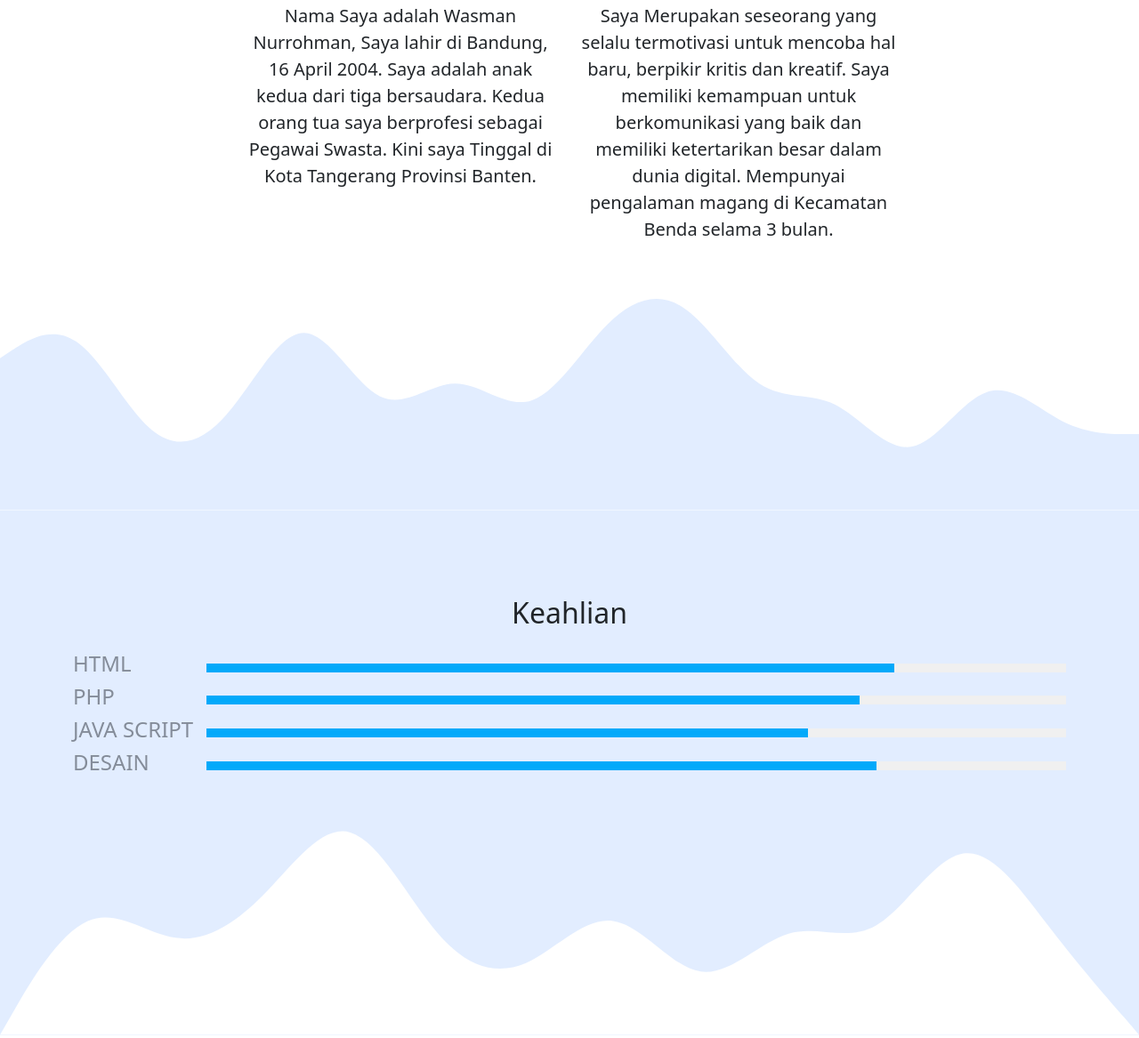
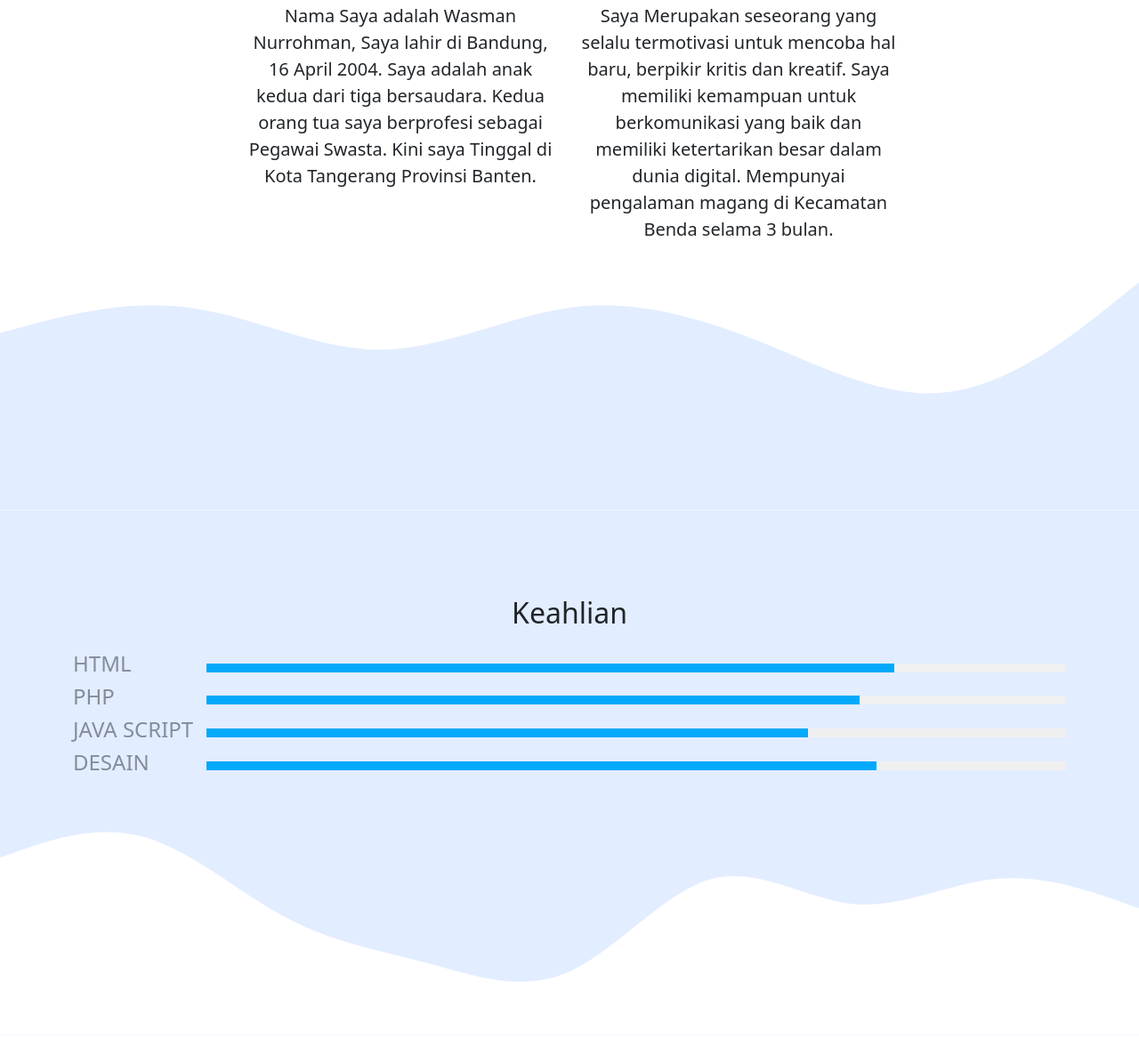
Before and after one commit to wasmann21/WASMAN-github.io, a plain HTML site: page index.html in a window 1280 px wide. Shown: the part 861-2028 px from the top of the page at 89% size. Drawn offline with nearby package versions, Linux system fonts and the light colour scheme.

Commit message:
mengubah wave

```diff
--- a/index.html
+++ b/index.html
@@ -103,13 +103,7 @@
           </div>
         </div>
       </div>
-      <svg xmlns="http://www.w3.org/2000/svg" viewBox="0 0 1440 320">
-        <path
-          fill="#e2edff"
-          fill-opacity="1"
-          d="M0,128L16,117.3C32,107,64,85,96,106.7C128,128,160,192,192,218.7C224,245,256,235,288,197.3C320,160,352,96,384,96C416,96,448,160,480,176C512,192,544,160,576,160C608,160,640,192,672,181.3C704,171,736,117,768,85.3C800,53,832,43,864,64C896,85,928,139,960,160C992,181,1024,171,1056,186.7C1088,203,1120,245,1152,240C1184,235,1216,181,1248,170.7C1280,160,1312,192,1344,208C1376,224,1408,224,1424,224L1440,224L1440,320L1424,320C1408,320,1376,320,1344,320C1312,320,1280,320,1248,320C1216,320,1184,320,1152,320C1120,320,1088,320,1056,320C1024,320,992,320,960,320C928,320,896,320,864,320C832,320,800,320,768,320C736,320,704,320,672,320C640,320,608,320,576,320C544,320,512,320,480,320C448,320,416,320,384,320C352,320,320,320,288,320C256,320,224,320,192,320C160,320,128,320,96,320C64,320,32,320,16,320L0,320Z"
-        ></path>
-      </svg>
+      <svg xmlns="http://www.w3.org/2000/svg" viewBox="0 0 1440 320"><path fill="#e2edff" fill-opacity="1" d="M0,96L40,85.3C80,75,160,53,240,64C320,75,400,117,480,117.3C560,117,640,75,720,64C800,53,880,75,960,106.7C1040,139,1120,181,1200,170.7C1280,160,1360,96,1400,64L1440,32L1440,320L1400,320C1360,320,1280,320,1200,320C1120,320,1040,320,960,320C880,320,800,320,720,320C640,320,560,320,480,320C400,320,320,320,240,320C160,320,80,320,40,320L0,320Z"></path></svg>
     </section>
     <!-- akhir  -->
 
@@ -147,7 +141,7 @@
           </div>
         </div>
       </div>
-      <svg xmlns="http://www.w3.org/2000/svg" viewBox="0 0 1440 320"><path fill="#ffffff" fill-opacity="1" d="M0,320L18.5,288C36.9,256,74,192,111,176C147.7,160,185,192,222,197.3C258.5,203,295,181,332,144C369.2,107,406,53,443,64C480,75,517,149,554,192C590.8,235,628,245,665,229.3C701.5,213,738,171,775,176C812.3,181,849,235,886,240C923.1,245,960,203,997,192C1033.8,181,1071,203,1108,181.3C1144.6,160,1182,96,1218,90.7C1255.4,85,1292,139,1329,186.7C1366.2,235,1403,277,1422,298.7L1440,320L1440,320L1421.5,320C1403.1,320,1366,320,1329,320C1292.3,320,1255,320,1218,320C1181.5,320,1145,320,1108,320C1070.8,320,1034,320,997,320C960,320,923,320,886,320C849.2,320,812,320,775,320C738.5,320,702,320,665,320C627.7,320,591,320,554,320C516.9,320,480,320,443,320C406.2,320,369,320,332,320C295.4,320,258,320,222,320C184.6,320,148,320,111,320C73.8,320,37,320,18,320L0,320Z"></path></svg>
+     <svg xmlns="http://www.w3.org/2000/svg" viewBox="0 0 1440 320"><path fill="#ffffff" fill-opacity="1" d="M0,96L30,85.3C60,75,120,53,180,69.3C240,85,300,139,360,170.7C420,203,480,213,540,229.3C600,245,660,267,720,240C780,213,840,139,900,122.7C960,107,1020,149,1080,154.7C1140,160,1200,128,1260,122.7C1320,117,1380,139,1410,149.3L1440,160L1440,320L1410,320C1380,320,1320,320,1260,320C1200,320,1140,320,1080,320C1020,320,960,320,900,320C840,320,780,320,720,320C660,320,600,320,540,320C480,320,420,320,360,320C300,320,240,320,180,320C120,320,60,320,30,320L0,320Z"></path></svg>
     </section>
     <!-- akhir -->
 
```
